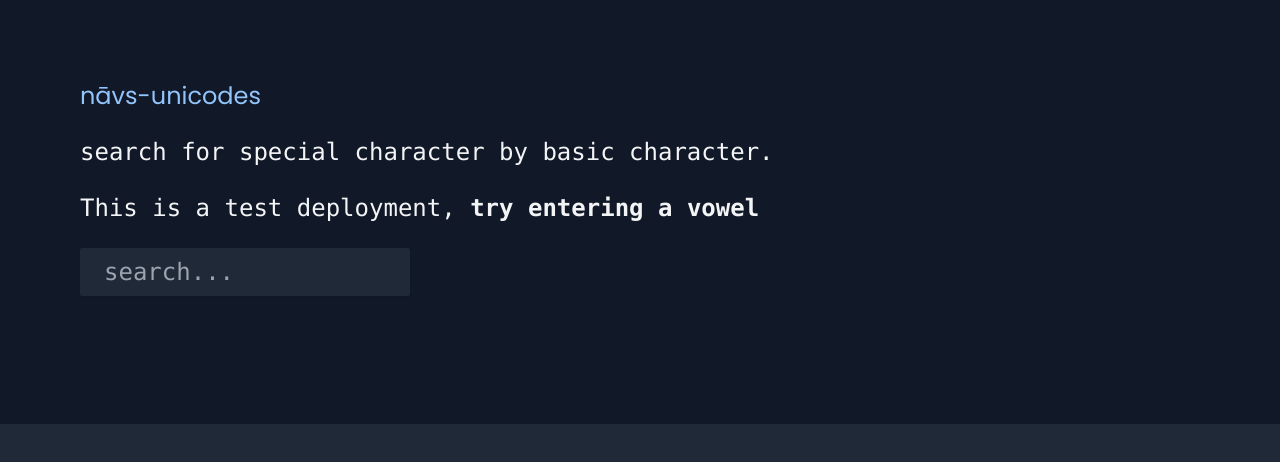
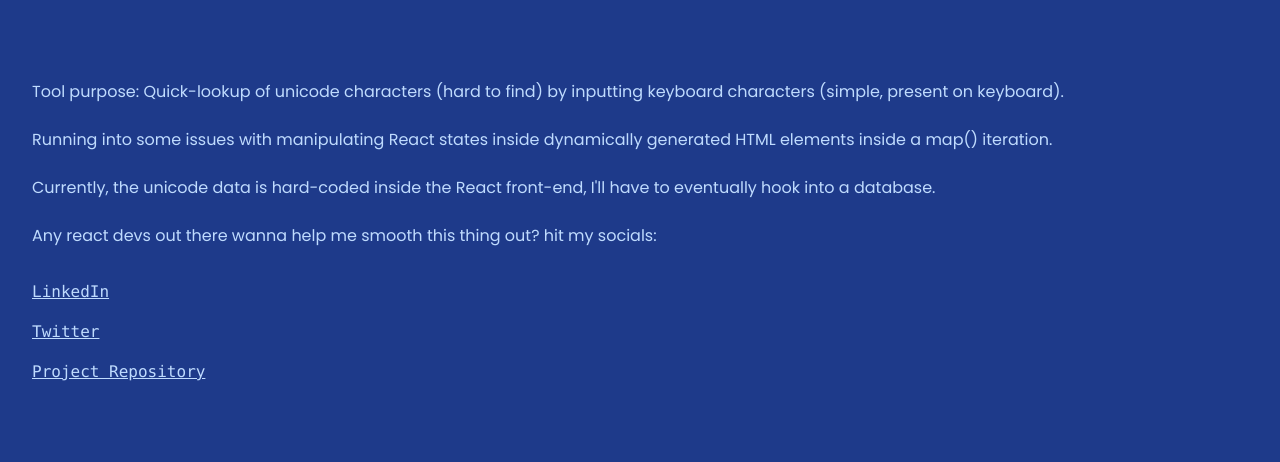
Before and after one commit to navs-github/navs-unicodes, a React (Create React App) app: page /about in a window 1280 px wide. Shown: the top 462 px of the page. Built offline with nearby package versions, Linux system fonts and the light colour scheme.

Commit message:
added react-routing, shifted blue content to /about page

```diff
--- a/package.json
+++ b/package.json
@@ -8,6 +8,7 @@
         "@testing-library/user-event": "^12.6.0",
         "react": "^16.14.0",
         "react-dom": "^16.14.0",
+        "react-router-dom": "^5.2.0",
         "react-scripts": "4.0.1",
         "react-spring": "^8.0.27",
         "react-typical": "^0.1.3",
--- a/src/App.js
+++ b/src/App.js
@@ -1,71 +1,16 @@
-import { useState } from 'react';
-
-let unicodes = [
-  { name: 'A', unicode: ['à', 'â', '@', 'á', 'æ', 'å'] },
-  { name: 'E', unicode: ['ė', 'ę', 'é', 'è', 'ë'] },
-  { name: 'I', unicode: ['î', 'ï', 'í', 'ī', 'į', 'ì'] },
-  { name: 'O', unicode: ['ô', 'ö', 'ò', 'ó', 'œ', 'ø', 'ō', 'õ'] },
-  { name: 'U', unicode: ['û', 'ü', 'ù', 'ú', 'ū'] },
-  { name: 'TM', unicode: ['™'] },
-  { name: 'em dash', unicode: ['—'] },
-  { name: 'copyright', unicode: ['©'] },
-
-]
-
+import { Route, BrowserRouter as Router } from "react-router-dom";
+import About from "./components/About";
+import Home from "./components/Home";
 
 
 function App() {
 
-  const [searchTerm, setSearchTerm] = useState('');
-  const [copied, setCopied] = useState(false);
-  const [copiedUnicode, setCopiedUnicode] = useState('');
+
   return (
-    <div className="h-screen bg-gray-800">
-      {/* left-content */}
-      <div className="flex flex-col items-baseline space-y-6 p-8 sm:p-20 font-mono text-xl sm:text-2xl text-gray-100 bg-gray-900">
-        <a href="https://abhinav-verma.vercel.app/" className="">
-          <span className="font-poppins text-blue-300">nāvs-unicodes</span>
-        </a>
-        <span className="">search for special character by basic character.</span>
-        <span className="">This is a test deployment, <span className="font-bold">try entering a vowel</span></span>
-
-        <input
-          className="bg-gray-800 rounded-sm py-2 pl-6 shadow-sm w-42"
-          type="text"
-          placeholder="search..."
-          onChange={(event) => { setSearchTerm(event.target.value); }} />
-
-        <div className="grid sm:gap-4 sm:grid-cols-3 gap-2 grid-cols-2">{unicodes.filter((val) => {
-          if (searchTerm === "") {
-            return ""
-          }
-          else if (val.name.toLowerCase().includes(searchTerm.toLowerCase())) {
-            return val
-          }
-        }).map((val, key) => {
-          return val.unicode.map((val, key) => {
-            return (
-              <div className="">
-                <button
-                  className="
-    flex flex-col space-y-4 items-center w-36 p-4 bg-gray-800 shadow-sm rounded-md focus:bg-green-800
-    hover:bg-gray-700 focus:outline-none focus:ring-2 focus:ring-green-900"
-                  onClick={(event) => {
-                    navigator.clipboard.writeText(val);
-                    setCopiedUnicode(val);
-                    setCopied('true');
-                  }}>
-                  <p className="text-2xl">{val}</p>
-                  <p className="text-xs text-gray-100">Click to copy</p>
-                </button>
-              </div>
-            )
-          })
-        })}
-        </div>
-        <span className="text-xl"><span className="text-2xl">{copiedUnicode}</span> {copied ? "copied to clipboard (=" : ""} </span>
-      </div >
-    </div>
+    <Router>
+      <Route path="/" exact component={Home} />
+      <Route path="/about" component={About} />
+    </Router>
 
   );
 }
--- /dev/null
+++ b/src/components/About.js
@@ -0,0 +1,23 @@
+import { Route, BrowserRouter as Router } from "react-router-dom";
+
+function About() {
+    return (
+        <div className="">
+            <div className="flex flex-col items-baseline space-y-6 py-20 px-8 h-screen w-full font-poppins text-blue-200 bg-blue-900">
+                <span>Tool purpose: Quick-lookup of unicode characters (hard to find) by inputting keyboard characters (simple, present on keyboard).</span>
+                <span>Running into some issues with manipulating React states inside dynamically generated HTML elements inside a map() iteration.</span>
+                <span>Currently, the unicode data is hard-coded inside the React front-end, I'll have to eventually hook into a database.</span>
+                <div className="flex flex-col space-y-8">
+                    <span> Any react devs out there wanna help me smooth this thing out? hit my socials:</span>
+                    <ul className="flex flex-col space-y-4 underline font-mono">
+                        <li><a className="hover:text-white" href="https://www.linkedin.com/in/nav-verma/">LinkedIn</a></li>
+                        <li><a className="hover:text-white" href="https://twitter.com/nn_aavv">Twitter</a></li>
+                        <li><a className="hover:text-white" href="https://github.com/ArcticJunkie/navs-unicodes">Project Repository</a></li>
+                    </ul>
+                </div>
+            </div>
+        </div>
+    );
+}
+
+export default About;
--- /dev/null
+++ b/src/components/Home.js
@@ -0,0 +1,73 @@
+import { useState } from 'react';
+
+let unicodes = [
+    { name: 'A', unicode: ['à', 'â', '@', 'á', 'æ', 'å'] },
+    { name: 'E', unicode: ['ė', 'ę', 'é', 'è', 'ë'] },
+    { name: 'I', unicode: ['î', 'ï', 'í', 'ī', 'į', 'ì'] },
+    { name: 'O', unicode: ['ô', 'ö', 'ò', 'ó', 'œ', 'ø', 'ō', 'õ'] },
+    { name: 'U', unicode: ['û', 'ü', 'ù', 'ú', 'ū'] },
+    { name: 'TM', unicode: ['™'] },
+    { name: 'em dash', unicode: ['—'] },
+    { name: 'copyright', unicode: ['©'] },
+
+]
+
+
+
+function Home() {
+
+    const [searchTerm, setSearchTerm] = useState('');
+    const [copied, setCopied] = useState(false);
+    const [copiedUnicode, setCopiedUnicode] = useState('');
+    return (
+        <div className="h-screen bg-gray-800">
+            {/* left-content */}
+            <div className="flex flex-col items-baseline space-y-6 p-8 sm:p-20 font-mono text-xl sm:text-2xl text-gray-100 bg-gray-900">
+                <a href="/about" className="">
+                    <span className="font-poppins text-blue-300">nāvs-unicodes</span>
+                </a>
+                <span className="">search for special character by basic character.</span>
+                <span className="">This is a test deployment, <span className="font-bold">try entering a vowel</span></span>
+
+                <input
+                    className="bg-gray-800 rounded-sm py-2 pl-6 shadow-sm w-42"
+                    type="text"
+                    placeholder="search..."
+                    onChange={(event) => { setSearchTerm(event.target.value); }} />
+
+                <div className="grid sm:gap-4 sm:grid-cols-3 gap-2 grid-cols-2">{unicodes.filter((val) => {
+                    if (searchTerm === "") {
+                        return ""
+                    }
+                    else if (val.name.toLowerCase().includes(searchTerm.toLowerCase())) {
+                        return val
+                    }
+                }).map((val, key) => {
+                    return val.unicode.map((val, key) => {
+                        return (
+                            <div className="">
+                                <button
+                                    className="
+    flex flex-col space-y-4 items-center w-36 p-4 bg-gray-800 shadow-sm rounded-md focus:bg-green-800
+    hover:bg-gray-700 focus:outline-none focus:ring-2 focus:ring-green-900"
+                                    onClick={(event) => {
+                                        navigator.clipboard.writeText(val);
+                                        setCopiedUnicode(val);
+                                        setCopied('true');
+                                    }}>
+                                    <p className="text-2xl">{val}</p>
+                                    <p className="text-xs text-gray-100">Click to copy</p>
+                                </button>
+                            </div>
+                        )
+                    })
+                })}
+                </div>
+                <span className="text-xl"><span className="text-2xl">{copiedUnicode}</span> {copied ? "copied to clipboard (=" : ""} </span>
+            </div >
+        </div>
+
+    );
+}
+
+export default Home;
--- a/src/index.js
+++ b/src/index.js
@@ -1,10 +1,12 @@
 import React from 'react';
 import ReactDOM from 'react-dom';
+import { Route, BrowserRouter as Router } from "react-router-dom";
 import './assets/css/tailwind.css';
 import reportWebVitals from './reportWebVitals';
 
 //components
 import App from './App'
+import About from './components/About';
 
 ReactDOM.render(
   <React.StrictMode>
```
Also changed, not shown: 2 other files (tests, documents, lock files or other folders).
